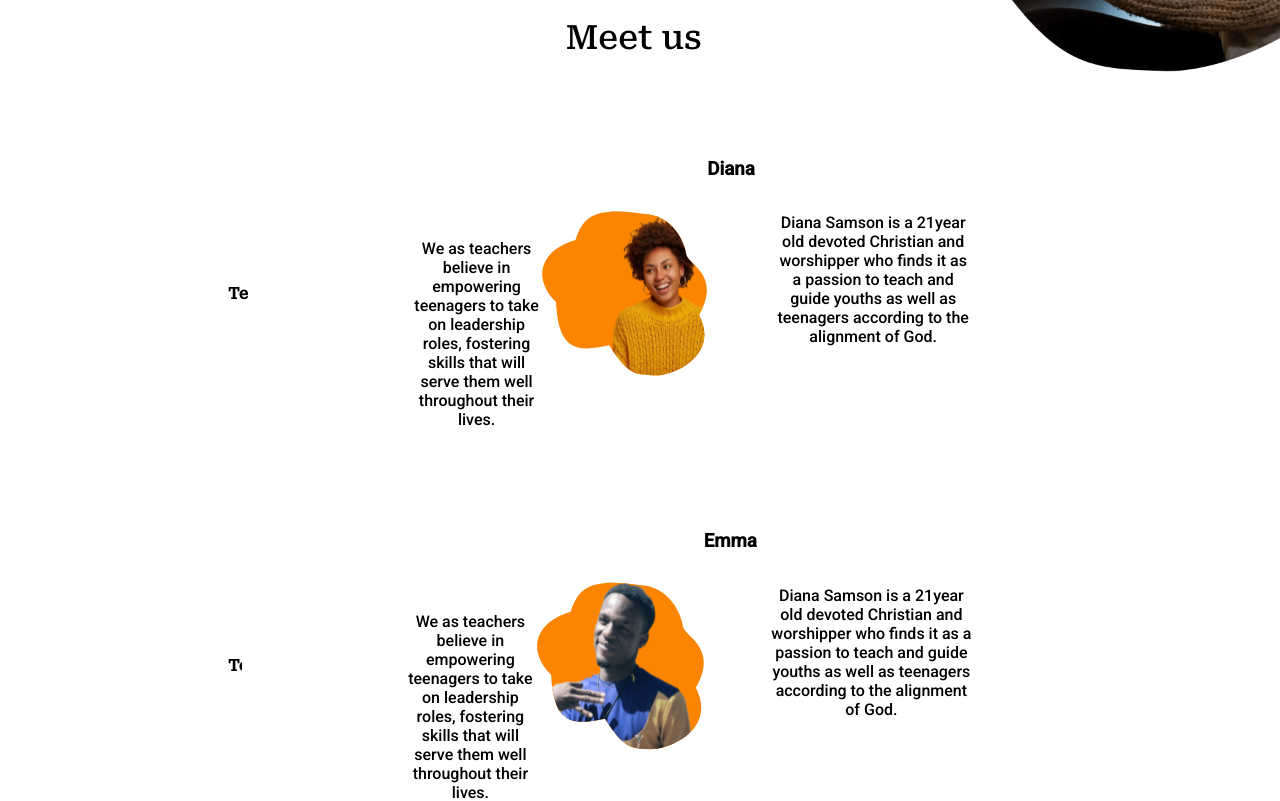
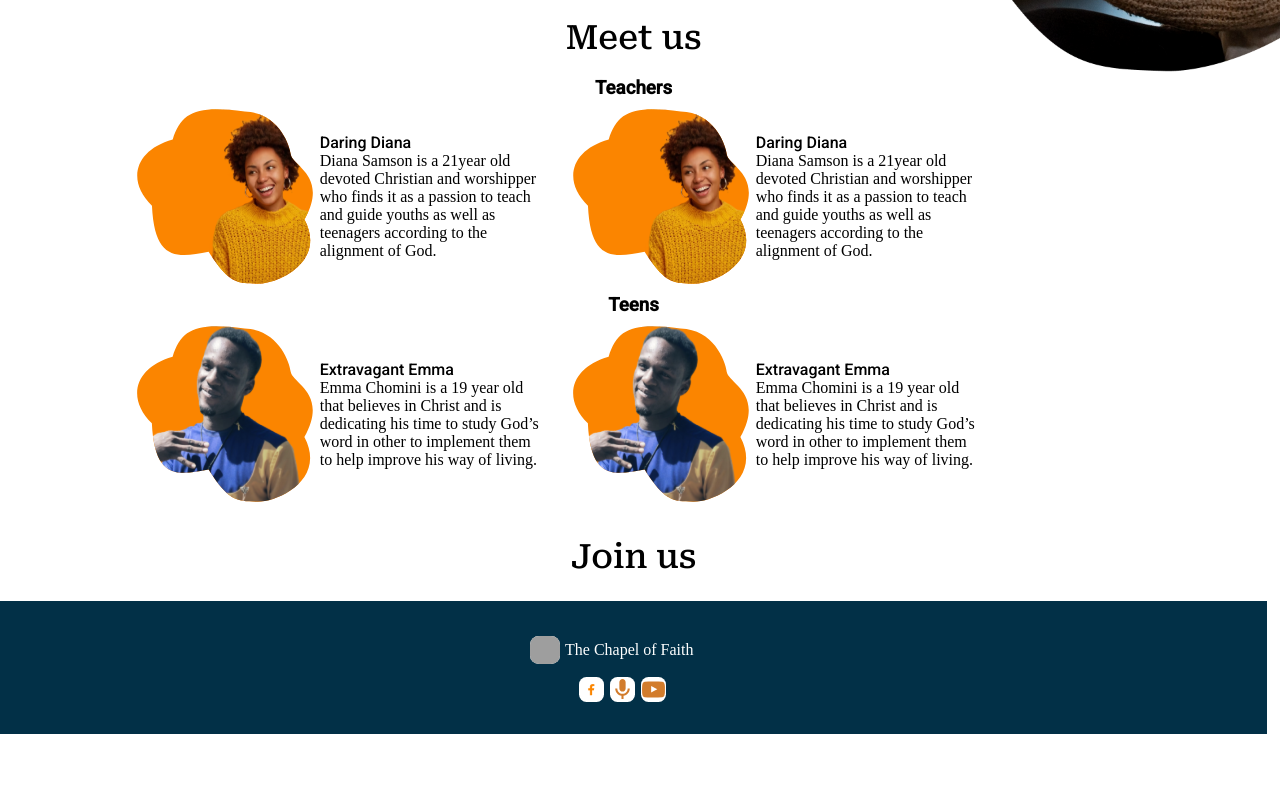
Before and after one commit to tosxin-456/Bethel-Teens, a React (Vite) app: page /aboutUs in a window 1280 px wide. Shown: the part 500-1301 px from the top of the page. After the commit the page ends 1234 px from the top, so only its background shows below. Built offline with nearby package versions, Linux system fonts and the light colour scheme; grey boxes are pictures that could not be loaded.

Commit message:
started on emma and a teacher

```diff
--- a/src/App.css
+++ b/src/App.css
@@ -44,6 +44,10 @@ body{
   margin-left: 20%;
   font-size: 2.1rem;
 }
+h3{
+  font-family: 'Roboto', sans-serif;
+  text-align: center;
+}
 .contactUsHeader h2{
   margin: auto;
 padding: 25px;
@@ -57,8 +61,9 @@ header{
   font-weight: bolder;
   margin: auto;
 }
-h3{
-  margin: auto;
+h4{
+  font-family: 'Roboto', sans-serif;
+  font-weight: 200;
 }
 .aboutUsHeaderAndText{
   margin: auto;
@@ -115,10 +120,41 @@ h3{
   margin-top: 40%;
   margin-left: 10%;
 }
+.Teachers{
+  display: flex;
+  overflow: auto;
+}
+.allUsers{
+  margin-top: 20px;
+}
+.Teens{
+  display: flex;
+  overflow: auto;
+}
+.teacherProfile{
+  margin: 10px;
+  display: flex;
+  /* width: fit-content; */
+}
+.textAboutTeacher{
+  padding: 7px;
+  /* background-color: #023047; */
+}
+.teacherProfile div{
+  margin: auto;
+  width: 15rem;
+}
 
+.teacherProfile img{
+  width: 11rem;
+}
 .detailS{
   margin-left: 10%;
   width: 150px;
+}
+.teacherProfile h3{
+
+text-align: center;
 }
 
 .contactDetails{
@@ -272,7 +308,14 @@ button:hover{
  *{
   overflow-x: hidden;
  }
-
+ .Teachers{
+  display: flex;
+  flex-direction: column;
+}
+.Teens{
+  display: flex;
+  flex-direction: column;
+}
   .kidImage{
     width: 50%;
   }
--- a/src/pages/about/About.jsx
+++ b/src/pages/about/About.jsx
@@ -4,7 +4,11 @@ import React, { useState, useEffect } from 'react'
 import kidsImage from '../../assets/image.png'
 import teacher from '../../assets/teacher.svg'
 import emma from '../../assets/emma.svg'
-
+import facebook from '../../assets/Facebook.png'
+import recorder from '../../assets/microphone.svg'
+import aboutUsImg from '../../assets/about us image.png'
+import youtube from '../../assets/youtube.svg'
+import teens1 from '../../assets/teens1.svg'
 
 const About = () => {
   return (
@@ -21,25 +25,43 @@ const About = () => {
   </div>
   <div className='aboutUsHeaderAndText'>
   <h2>Meet us</h2>
-  <div className='aboutUsTextAndImage'>
-    <header>Teachers</header>
-    <p>We as teachers believe in empowering teenagers to take on leadership roles, fostering skills that will serve them well throughout their lives.</p>
-  <img src={teacher} alt="" loading='lazy' />
-  <div>
-    <h3>Diana</h3>
-  <p>Diana Samson is a 21year old devoted Christian and worshipper who finds it as a passion to teach and guide youths as well as teenagers according to the alignment of God.</p>
- </div>
+  <div className='allUsers'>
+    <h3>Teachers</h3>
+  <div className='Teachers'>
+   <div className='teacherProfile'>
+   <img src={teacher} alt="" />
+     <div className='textAboutTeacher'>
+     <h4> Daring Diana</h4>
+      <p>Diana Samson is a 21year old devoted Christian and worshipper who finds it as a passion to teach and guide youths as well as teenagers according to the alignment of God.</p>
+     </div>
+   </div>
+   <div className='teacherProfile'>
+   <img src={teacher} alt="" />
+     <div className='textAboutTeacher'>
+      <h4> Daring Diana</h4>
+      <p>Diana Samson is a 21year old devoted Christian and worshipper who finds it as a passion to teach and guide youths as well as teenagers according to the alignment of God.</p>
+     </div>
+   </div>
+  </div>
+    <h3>Teens</h3>
+  <div className='Teens'>
+  <div className='teacherProfile'>
+   <img src={emma} alt="" />
+     <div className='textAboutTeacher'>
+     <h4>Extravagant Emma</h4>
+      <p>Emma Chomini is a 19 year old that believes in Christ and is dedicating his time to study God’s word in other to implement them to help improve his way of living.</p>
+     </div>
 
+   </div>
+   <div className='teacherProfile'>
+   <img src={emma} alt="" />
+     <div className='textAboutTeacher'>
+     <h4>Extravagant Emma</h4>
+      <p>Emma Chomini is a 19 year old that believes in Christ and is dedicating his time to study God’s word in other to implement them to help improve his way of living.</p>
+     </div>
+
+   </div>
   </div>
-  <div className='aboutUsTextAndImage'>
-    <header>Teens</header>
-    <p>We as teachers believe in empowering teenagers to take on leadership roles, fostering skills that will serve them well throughout their lives.</p>
-  <img src={emma} alt="" loading='lazy' />
-  <div>
-    <h3>Emma</h3>
-  <p>Diana Samson is a 21year old devoted Christian and worshipper who finds it as a passion to teach and guide youths as well as teenagers according to the alignment of God.</p>
- </div>
-
   </div>
   </div>
   <div className='contactUsHeader'>
@@ -53,9 +75,9 @@ const About = () => {
     <p className='footerName'>The Chapel of Faith</p>
     </div>
     <div className='icons'>
-    {/* <a href="https://web.facebook.com/ChapelofFaithUJ/?_rdc=1&_rdr"><img src={facebook} alt="" /></a>
+    <a href="https://web.facebook.com/ChapelofFaithUJ/?_rdc=1&_rdr"><img src={facebook} alt="" /></a>
     <a href="https://the-chapel-of-faith-unijos.mixlr.com/"><img src={recorder} alt="" className='microphone' /></a>
-    <a href="https://www.youtube.com/@ChapelofFaithUJ"><img src={youtube} alt="" className='youtube' /></a>  */}
+    <a href="https://www.youtube.com/@ChapelofFaithUJ"><img src={youtube} alt="" className='youtube' /></a>
     </div>
     </div>
    </footer>
```
